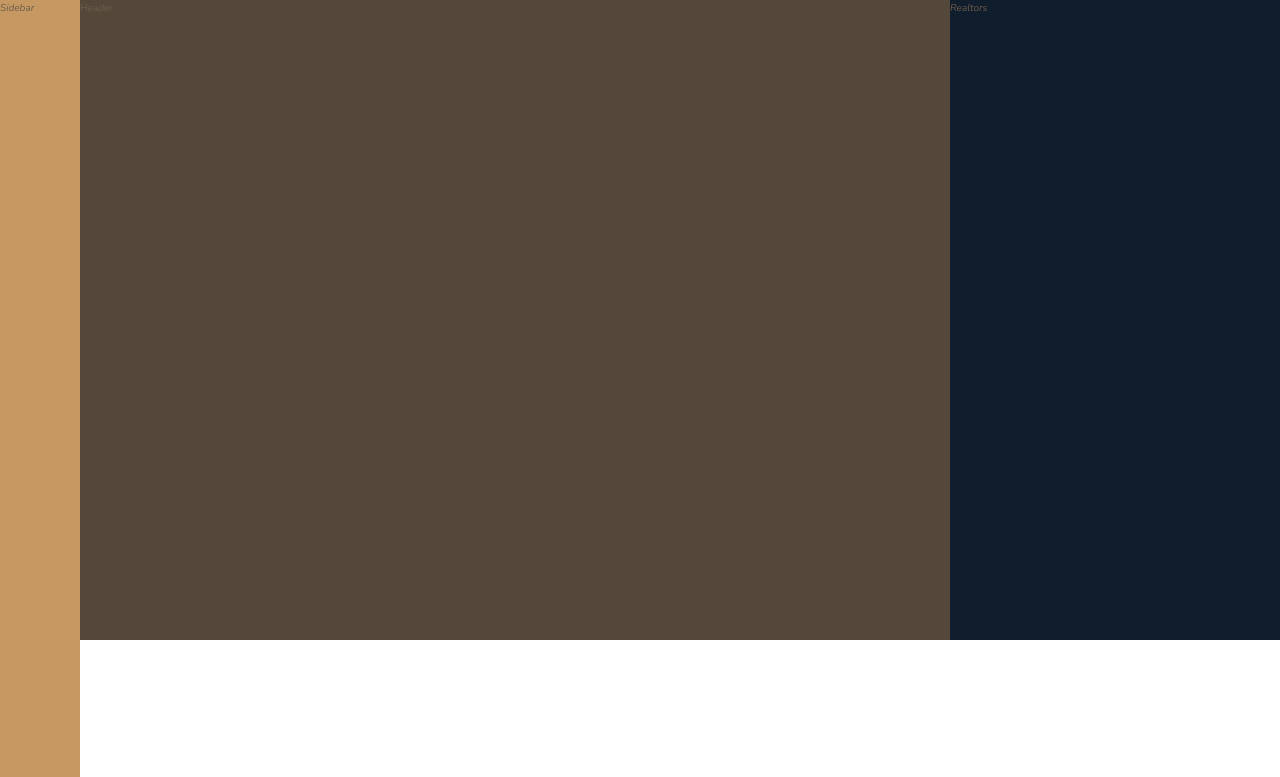
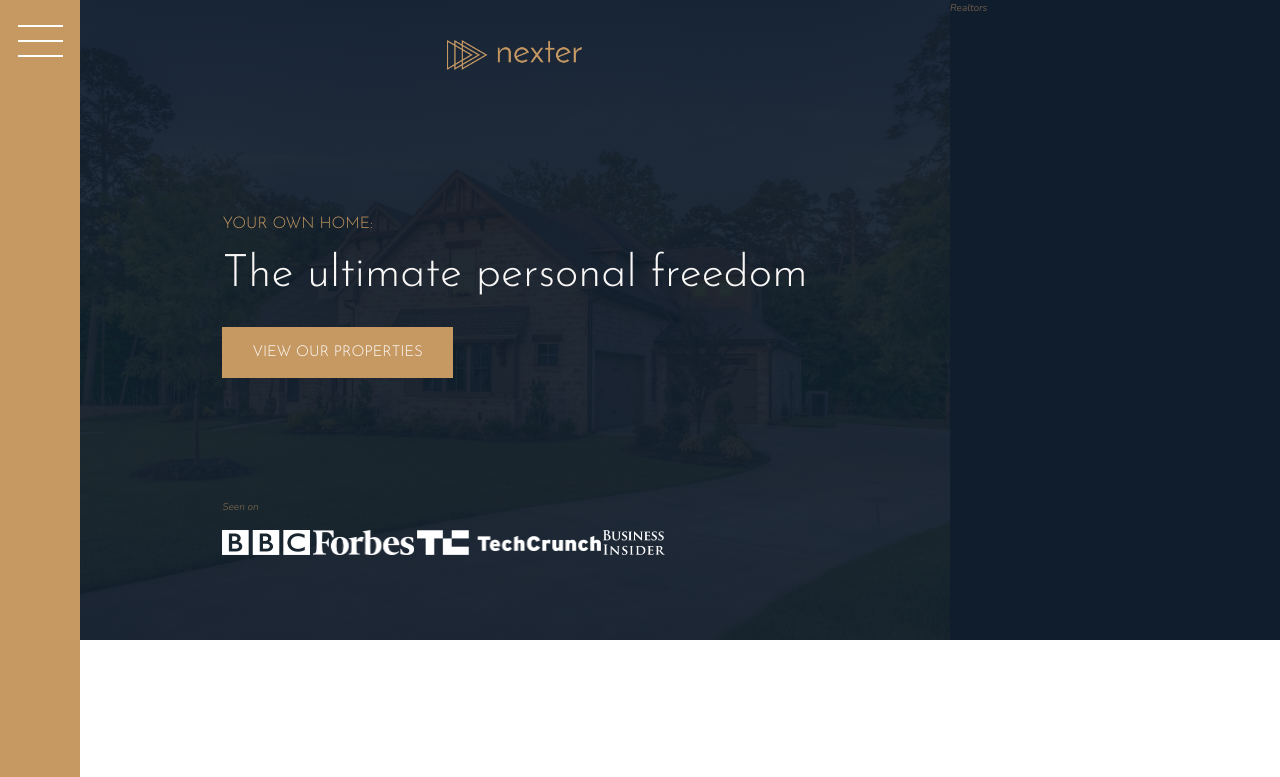
Before and after one commit to aszucsak/scss-grid, a website: page index.html in a window 1280 px wide. Shown: the top 777 px of the page. Drawn offline with nearby package versions, Linux system fonts and the light colour scheme.

Commit message:
start header style

```diff
--- a/index.html
+++ b/index.html
@@ -13,10 +13,20 @@
 
 <body class="container">
     <nav class="sidebar">
-        Sidebar
+        <button class="nav-btn"></button>
     </nav>
     <header class="header">
-        Header
+        <img src="img/logo.png" alt="Nexter logo" class="header__logo">
+        <h3 class="heading-3">Your own home:</h3>
+        <h1 class="heading-1">The ultimate personal freedom</h1>
+        <button class="btn header__btn">View our properties</button>
+        <div class="header__seenon-text">Seen on</div>
+        <div class="header__seenon-logos">
+            <img src="img/logo-bbc.png" alt="bbc logo">
+            <img src="img/logo-forbes.png" alt="forbes logo">
+            <img src="img/logo-techcrunch.png" alt="techcrunch logo">
+            <img src="img/logo-bi.png" alt="bi logo">
+        </div>
     </header>
     <div class="realtors">
         Realtors
--- a/sass/_header.scss
+++ b/sass/_header.scss
@@ -1,4 +1,35 @@
 .header {
     background-color: $color-grey-dark-1;
     grid-column: full-start / col-end 6;
+    background-image: linear-gradient(rgba($color-secondary, .93), rgba($color-secondary, .93)), url(../img/hero.jpeg);
+    background-size: cover;
+    background-position: center;
+    padding: 8rem;
+    padding-top: 4rem;
+
+    display: grid;
+    grid-template-rows: 1fr min-content 6rem 1fr;
+    grid-template-columns: max-content;
+    grid-row-gap: 1.5rem;
+    justify-content: center;
+
+    &__logo {
+        height: 3rem;
+        justify-self: center;
+    }
+
+    &__btn {
+        align-self: start;
+        justify-self: start;
+    }
+
+    &__seenon-text {
+
+    }
+
+    &__seenon-logos {
+        img {
+            height: 2.5rem;
+        }
+    }
 }
--- a/sass/_sidebar.scss
+++ b/sass/_sidebar.scss
@@ -2,4 +2,33 @@
     background-color: $color-primary;
     grid-column: sidebar-start / sidebar-end;
     grid-row: 1 / -1;
+    display: flex;
+    justify-content: center;
 }
+
+.nav-btn {
+    border: none;
+    border-radius: 0;
+
+    background: #fff;
+    height: 2px;
+    width: 4.5rem;
+    margin-top: 4rem;
+
+    &:before,
+    &:after {
+        background-color: #fff;
+        height: 2px;
+        width: 4.5rem;
+        content: '';
+        display: block;
+    }
+
+    &:before {
+        transform: translateY(-1.5rem);
+    }
+
+    &:after {
+        transform: translateY(1.3rem);
+    }
+}
--- a/sass/_typography.scss
+++ b/sass/_typography.scss
@@ -5,6 +5,9 @@
 
 .heading-1 {
     @extend %heading;
+    font-size: 4.5rem;
+    color: $color-grey-light-1;
+    line-height: 1;
 }
 
 .heading-2 {
```
Also changed, not shown: css/main.css.
